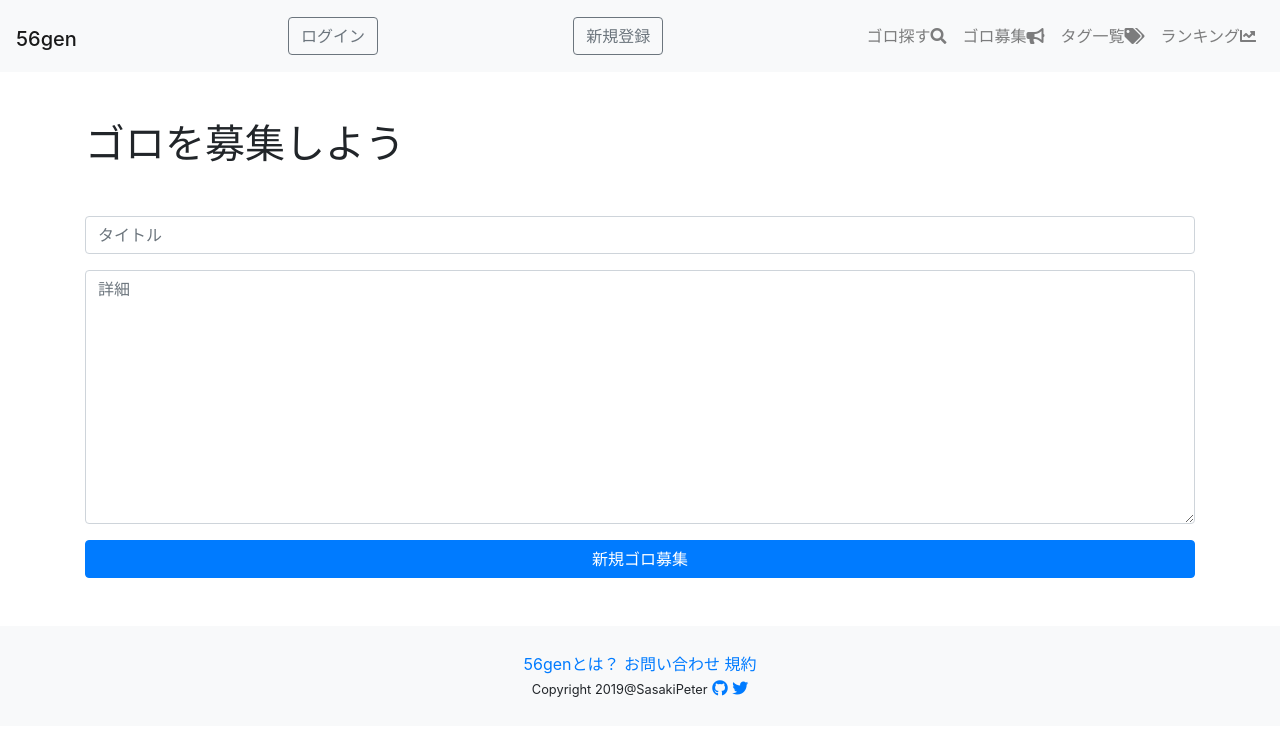
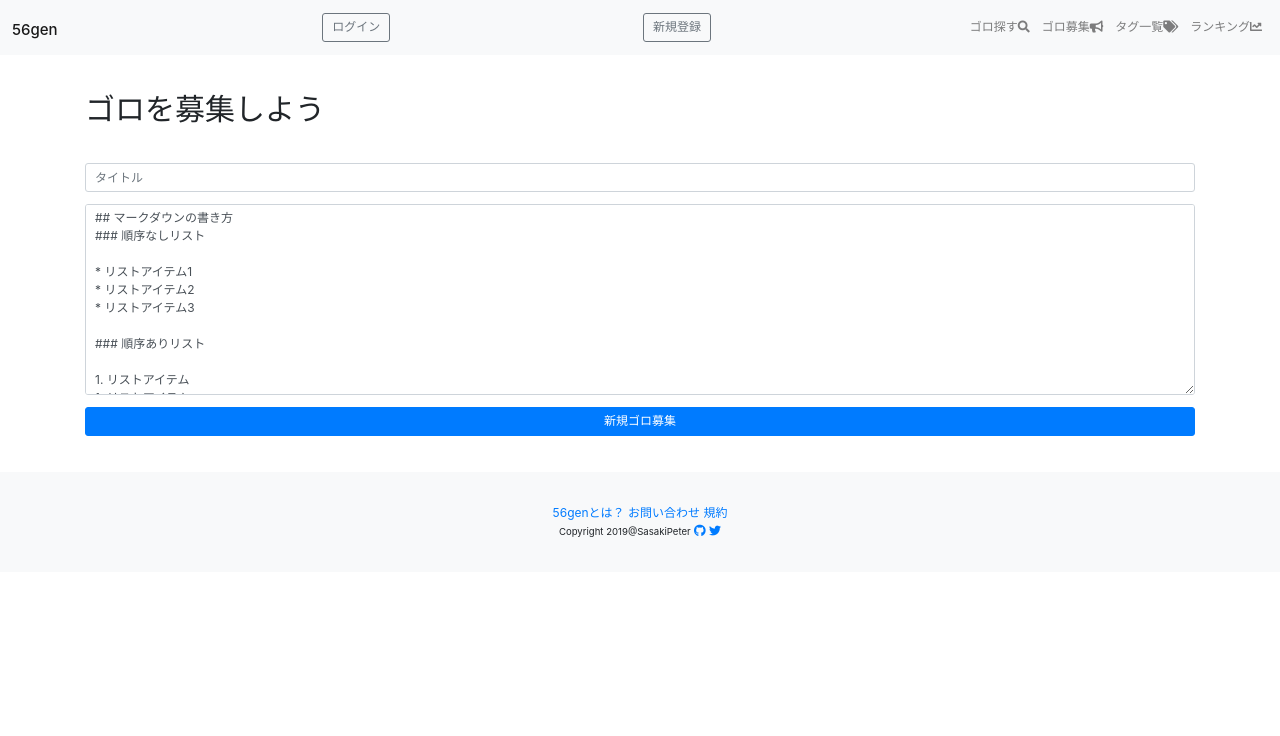
Before and after one commit to SasakiPeter/56gen, a Django app: page /topics/build/ in a window 1280 px wide. Shown: the top 736 px of the page. Run offline with Django 3.2, Linux system fonts and the light colour scheme; data that the repository does not hold is empty; some libraries are stand-ins or nearby versions.

Commit message:
:tada: Feat Markdown Parser #2

```diff
--- a/config/settings.py
+++ b/config/settings.py
@@ -40,6 +40,7 @@
     'django.contrib.messages',
     'django.contrib.staticfiles',
     'storages',
+    'markdownx'
 ]
 
 MIDDLEWARE = [
--- a/config/urls.py
+++ b/config/urls.py
@@ -25,6 +25,7 @@
     path('accounts/', include('accounts.urls')),
     path('tags/', include('tags.urls')),
     path('topics/', include('topics.urls')),
+    path('markdownx/', include('markdownx.urls'))
 ]
 
 # urlpatterns += static(settings.MEDIA_URL, document_root=settings.MEDIA_ROOT)
--- a/static/css/style.css
+++ b/static/css/style.css
@@ -0,0 +1,10 @@
+* {
+  font-size: 12px;
+}
+
+.markdownx .markdownx-preview blockquote {
+  color: #666;
+  margin: 0;
+  padding-left: 1.5em;
+  border-left: 0.5em #eee solid;
+}
--- a/templates/topics/build.html
+++ b/templates/topics/build.html
@@ -7,7 +7,11 @@
       {{ topic_form.title }}
     </div>
     <div class="form-group">
+      {{ topic_form.text.help_text }}
       {{ topic_form.text }}
+    </div>
+    <div class="form-group">
+      {{ topic_form.media }}
     </div>
     <div class="form-group">
       {{ topic_form.tags }}
--- a/topics/admin.py
+++ b/topics/admin.py
@@ -1,7 +1,8 @@
 from django.contrib import admin
+from markdownx.admin import MarkdownxModelAdmin
 from .models import Voter, Topic, Answer, Score
 
 admin.site.register(Voter)
-admin.site.register(Topic)
-admin.site.register(Answer)
+admin.site.register(Topic, MarkdownxModelAdmin)
+admin.site.register(Answer, MarkdownxModelAdmin)
 admin.site.register(Score)
--- a/topics/forms.py
+++ b/topics/forms.py
@@ -1,11 +1,13 @@
 from django.forms import ModelForm, ModelMultipleChoiceField, CheckboxSelectMultiple
 from django.utils.html import mark_safe
+from markdownx.widgets import MarkdownxWidget
 from .models import Answer, Topic, Tag
 
 
 class AnswerForm(ModelForm):
     def __init__(self, *args, **kwargs):
         super().__init__(*args, **kwargs)
+        self.fields['desc'].widget = MarkdownxWidget()
         for field in self.fields.values():
             field.widget.attrs['class'] = 'form-control'
             field.widget.attrs['placeholder'] = field.label
@@ -25,10 +27,33 @@
 class TopicForm(ModelForm):
     def __init__(self, *args, **kwargs):
         super().__init__(*args, **kwargs)
+        self.fields['text'].widget = MarkdownxWidget()
         for field in self.fields.values():
             field.widget.attrs['class'] = 'form-control'
             field.widget.attrs['placeholder'] = field.label
+        self.fields['text'].initial = """## マークダウンの書き方
+### 順序なしリスト
 
+* リストアイテム1
+* リストアイテム2
+* リストアイテム3
+
+### 順序ありリスト
+
+1. リストアイテム
+1. リストアイテム
+1. リストアイテム
+
+### 文字強調
+
+*イタリック*
+**太文字**
+
+### 引用
+
+> #### コラム~マークダウンとは
+> このサイトでは[マークダウン形式](https://ja.wikipedia.org/wiki/Markdown)での入力を受け付けています。
+> 上記に例を示したので、例にならって入力してみてください。"""
         self.fields['tags'].widget = MyCheckboxSelectMultiple()
         self.fields['tags'].queryset = Tag.objects
         # self.fields['tags'].widget.attrs['class'] = 'form-check-input'
--- a/topics/models.py
+++ b/topics/models.py
@@ -1,12 +1,13 @@
 from django.db import models
 from django.utils import timezone
+from markdownx.models import MarkdownxField
 from accounts.models import User
 from tags.models import Tag
 
 
 class Topic(models.Model):
     title = models.CharField("タイトル", max_length=255)
-    text = models.TextField("詳細")
+    text = MarkdownxField("詳細", help_text="※Markdown形式に対応しています。")
     pub_date = models.DateTimeField('投稿日時', default=timezone.now)
     tags = models.ManyToManyField(Tag, verbose_name="タグ")
     user = models.ForeignKey(User, verbose_name="投稿者", on_delete=models.SET_DEFAULT,
@@ -22,7 +23,7 @@
 class Answer(models.Model):
     topic = models.ForeignKey(Topic, on_delete=models.CASCADE)
     title = models.CharField("ゴロ", max_length=255)
-    desc = models.TextField("説明")
+    desc = MarkdownxField("説明", help_text="※Markdown形式に対応しています。")
     pub_date = models.DateTimeField('回答日時', default=timezone.now)
     votes = models.IntegerField(default=0)
     user = models.ForeignKey(User, verbose_name="回答者",
```
Also changed, not shown: tags/templatetags/parser.py (added, +22 -0 lines), templates/tags/detail.html (+5 -7 lines), templates/topics/detail.html (+17 -5 lines), topics/templatetags/parser.py (added, +22 -0 lines), tags/templatetags/__init__.py (added), topics/migrations/0002_auto_20190801_1209.py (added), topics/migrations/0003_auto_20190802_1426.py (added), topics/templatetags/__init__.py (added), 2 other files.
